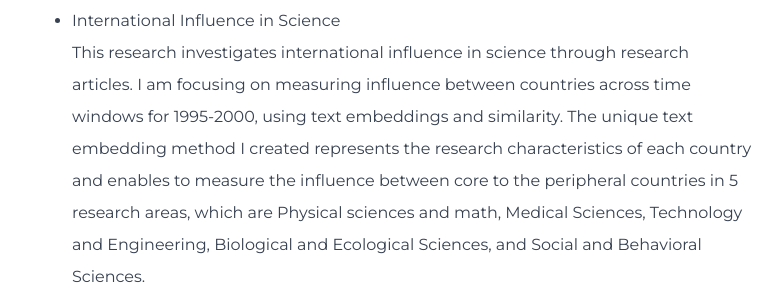
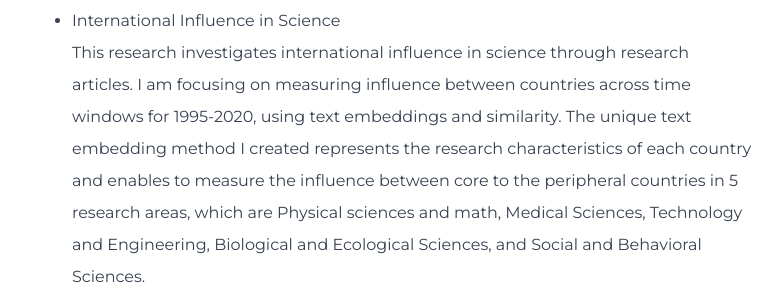
Before and after one commit to yeaeunkwon/yeaeunkwon.github.io, a Jekyll site: the page built from index.md, in a window 1280 px wide. Shown: the part 1275-1575 px from the top of the page, without its empty margins (248-1031 px from the left). Built offline with Jekyll 4.4.1, drawn with Linux system fonts in a browser that asks for light colours.

Commit message:
Update home.yml

```diff
--- a/_data/home.yml
+++ b/_data/home.yml
@@ -18,7 +18,7 @@
     poster_url: https://drive.google.com/file/d/1bU1Ao7T2hRSMsSPCgIhT_E49MOpvdzT1/view?usp=sharing
 
 ongoing_projects:
-  - title: International Influence in Science
+  - title: "International Influence in Science"
     url: false
-    author: This research investigates international influence in science through research articles. I am focusing on measuring influence between countries across time windows for 1995-2000, using text embeddings and similarity. The unique text embedding method I created represents the research characteristics of each country and enables to measure the influence between core to the peripheral countries in 5 research areas, which are Physical sciences and math, Medical Sciences, Technology and Engineering, Biological and Ecological Sciences, and Social and Behavioral Sciences.
+    author: This research investigates international influence in science through research articles. I am focusing on measuring influence between countries across time windows for 1995-2020, using text embeddings and similarity. The unique text embedding method I created represents the research characteristics of each country and enables to measure the influence between core to the peripheral countries in 5 research areas, which are Physical sciences and math, Medical Sciences, Technology and Engineering, Biological and Ecological Sciences, and Social and Behavioral Sciences.
     publisher: <i>Global Knowledge Lab, University of Arizona, Advisor- Charles Gomez</i>
```
